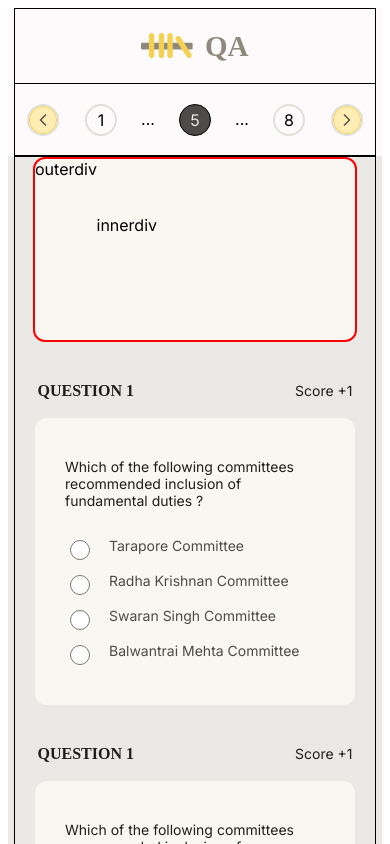
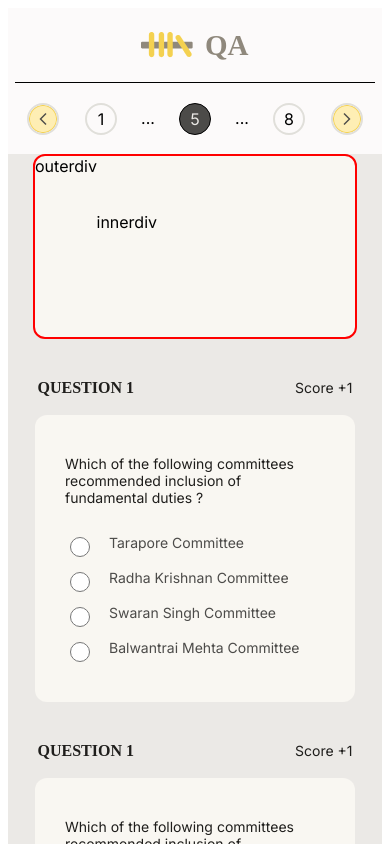
Before and after one commit to aasma12345/assessment-project, a Next.js app: page /assesment in a window 390 px wide. Shown: the top 844 px of the page. Built offline with nearby package versions, Linux system fonts and the light colour scheme.

Commit message:
css change

```diff
--- a/app/assesment/style.css
+++ b/app/assesment/style.css
@@ -12,7 +12,7 @@
 .header-box {
     display: flex;
     width: 1200px;
-    border: 1px solid black;
+    /* border: 1px solid black; */
     margin: auto;
     text-align: center;
 }
@@ -24,7 +24,7 @@
         height: 146px;
         margin: auto;
         text-align: center;
-        /* border:none; */
+        border:none;
     }
 }
 
@@ -143,6 +143,7 @@
     text-decoration: none;
     color: #1F1E1C;
     background-color: #FEEEB4;
+    box-shadow: 0px 4px 7px 0px #B3AE9C;
     font-family: Inter;
     font-size: 18px;
     margin-top: 5px;
@@ -163,14 +164,14 @@
     margin: auto;
     margin-bottom: 136px;
     position: relative;
-    border: 1px solid black;
+    /* border: 1px solid black; */
 }
 
 @media (max-width: 560px) {
     .content-box {
         display: block;
         max-width: 360px;
-        border: 1px solid black;
+        /* border: 1px solid black; */
 
     }
 }
--- a/app/globals.css
+++ b/app/globals.css
@@ -112,6 +112,8 @@
   text-decoration: none;
   color: #1F1E1C;
   background-color: #FEEEB4;
+  box-shadow: 0px 4px 7px 0px #B3AE9C;
+  border-radius: 4%;
   font-family: Inter;
   font-size: 18px;
   text-align: center;
```
